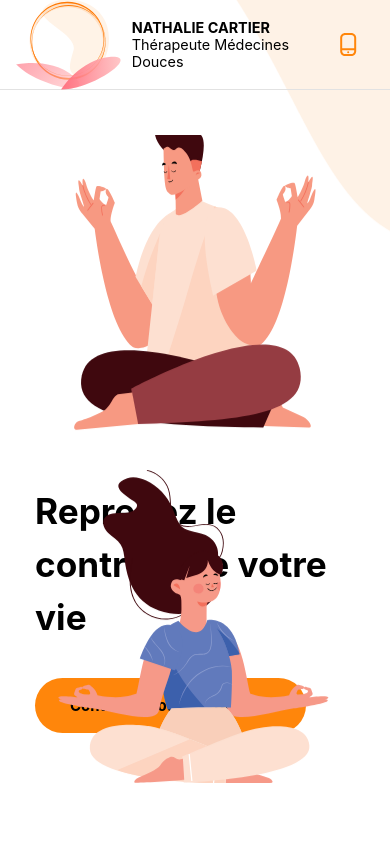
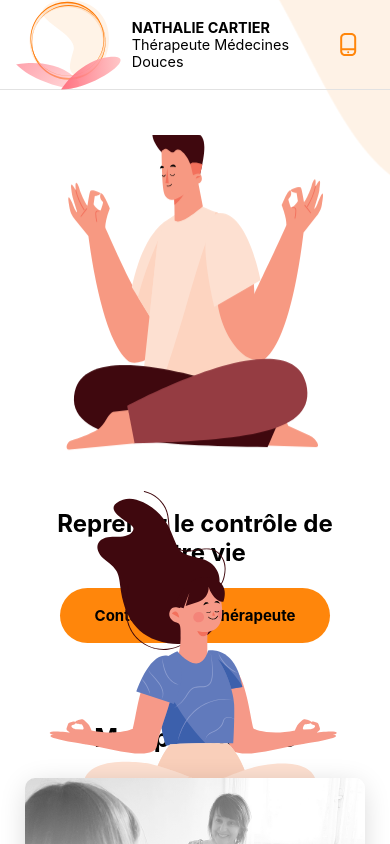
Before and after one commit to SeguinLoic/Nathalie-Therapie, a Next.js app: page / in a window 390 px wide. Shown: the top 844 px of the page. Built offline with nearby package versions, Linux system fonts and the light colour scheme.

Commit message:
Responsive Footer

```diff
--- a/components/footer/Footer.module.css
+++ b/components/footer/Footer.module.css
@@ -10,7 +10,6 @@
     padding-bottom: 15px;
 }
 .colCoord {
-    padding: 0px 10px;
     display: flex;
     line-height: 1em;
     align-items: center;
@@ -42,16 +41,55 @@
   }
 }
 
-/* ///////////////////////////////////////////////// 1400PX */
+/* ///////////////////////////////////////////////// 1239PX */
 @media screen and (max-width: 1239px) {
   .footer {
     padding: 75px 50px;
   }
 }
 
-/* ///////////////////////////////////////////////// 1400PX */
-@media screen and (max-width: 1239px) {
-  .footer {
-    padding: 35px 35px;
+/* ///////////////////////////////////////////////// 900PX */
+@media screen and (max-width: 900px) {
+  .rowFooter {
+    flex-wrap: wrap;
+}
+  .colFooter {
+    width: 50%;
+  }
+  .colFooter:first-child {
+    width: 100%;
+    display: flex;
+    align-items: center;
+    padding-bottom: 25px;
   }
 }
+
+/* ///////////////////////////////////////////////// 768PX */
+@media screen and (max-width: 768px) {
+  .colFooter {
+    padding: 0px;
+  }
+  .footer {
+    padding: 40px 35px;
+  }
+  .colFooter:first-child {
+    padding-bottom: 0px;
+  }
+  .colFooter {
+    width: 100%;
+  }
+}
+
+/* ///////////////////////////////////////////////// 600PX */
+@media screen and (max-width: 600px) {
+  .footer {
+    padding: 40px 25px;
+  }
+}
+
+/* ///////////////////////////////////////////////// 400PX */
+@media screen and (max-width: 400px) {
+  .colFooter:first-child {
+    align-items: flex-start;
+  }
+}
--- a/components/footer/footer.js
+++ b/components/footer/footer.js
@@ -9,7 +9,7 @@ import styles from "./Footer.module.css"
 export default function Footer() {
     return (
         <div className={styles.footer} id="footer">
-            <div className="row">
+            <div className={`row ${styles.rowFooter}`}>
                 <div className={`col col33 ${styles.colFooter}`}>
                     <Logo footer="footer" />
                 </div>
--- a/styles/Slider.module.css
+++ b/styles/Slider.module.css
@@ -131,6 +131,17 @@
   .figures > div:last-child {
     transform: translateX(80%) translateY(10%) rotate(3deg);
   }
+  .coltext {
+    align-items: center;
+    margin-bottom: 0px !important;
+    margin-top: 25px;
+  }
+  .titleSlider {
+    font-size: 2em;
+    line-height: 1.2em;
+    padding-bottom: 5px;
+    text-align: center;
+  }
 }
 
 /* ///////////////////////////////////////////////// 600PX */
@@ -154,6 +165,9 @@
 
 /* ///////////////////////////////////////////////// 450PX */
 @media screen and (max-width: 450px) {
+  .slider {
+    background-position: 69% 120%;
+  }
   .figures > div {
     width: 270px;
   }
@@ -168,6 +182,10 @@
     transform: translateX(-65%) rotate(-2deg);
   }
   .slider {
-    background-position: 70% 220%;
+    background-position: 69% 162%;
+  }
+  .titleSlider {
+    font-size: 1.5em;
+    line-height: 1.2em;
   }
 }
--- a/styles/globals.css
+++ b/styles/globals.css
@@ -103,3 +103,10 @@ h2 { font-size: 1.6em; }
     display: none;
   }
 }
+
+/* ///////////////////////////////////////////////// 600PX */
+@media screen and (max-width: 600px) {
+  .bloc {
+    padding: 40px 25px;
+  }
+}
```
